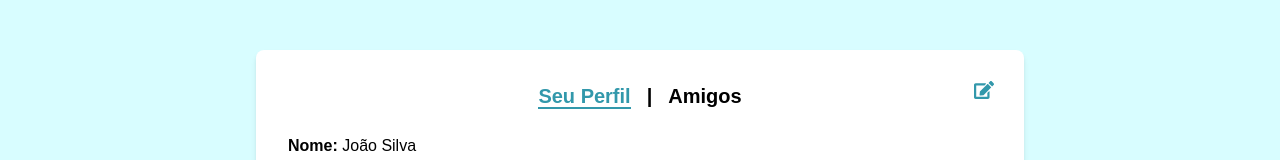
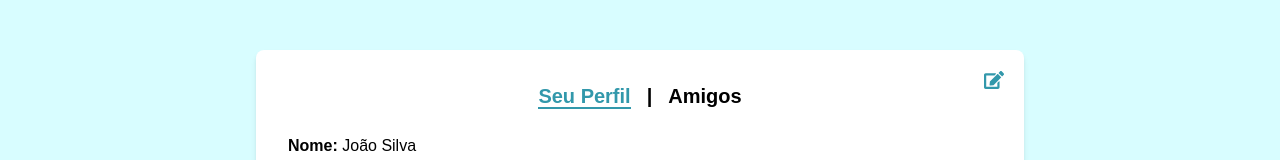
Before and after one commit to guiopen/FreeMoney, a React (Create React App) app in the folder frontend/: page /perfil in a window 1280 px wide. Shown: the part 360-520 px from the top of the page. Built offline with nearby package versions, Linux system fonts and the light colour scheme.

Commit message:
Correções nos icones

```diff
--- a/frontend/src/App.css
+++ b/frontend/src/App.css
@@ -11,24 +11,6 @@ body {
 
 .profile-info p {
   margin-bottom: 10px;
-}
-
-.btn-edit {
-  position: absolute;
-  top: 20px;
-  right: 20px;
-  border: none;
-  padding: 10px;
-  border-radius: 5px;
-  cursor: pointer;
-  display: inline-flex;
-  align-items: center;
-  color: #3298AB;
-}
-
-.btn-edit img {
-  width: 20px;
-  height: 20px;
 }
 
 .modal {
@@ -73,9 +55,11 @@ body {
   transition: color 0.3s, border-color 0.3s;
 }
 
-.btn-add-friend {
+.btn {
   position: absolute;
   top: 20px;
   right: 20px;
   color: #3298AB;
+  cursor: pointer;
+
 }
--- a/frontend/src/pages/Profile.js
+++ b/frontend/src/pages/Profile.js
@@ -86,14 +86,14 @@ function UserProfile() {
                 <p><strong>Data de Nascimento:</strong> {user.dataNascimento}</p>
                 <p><strong>Email:</strong> {user.email}</p>
                 <p><strong>Senha:</strong> {user.senha}</p>
-                <button className="btn-edit" onClick={openEditModal}>
+                <button className="btn" onClick={openEditModal}>
                   <FaEdit size={20}/>
                 </button>
               </>
             )}
             {activeTab === 'amigos' && (
               <>
-                <button className="btn-add-friend" onClick={openAddFriendModal}>
+                <button className="btn" onClick={openAddFriendModal}>
                   <FaPlus size={20} />
                 </button>
                 <div>
```
